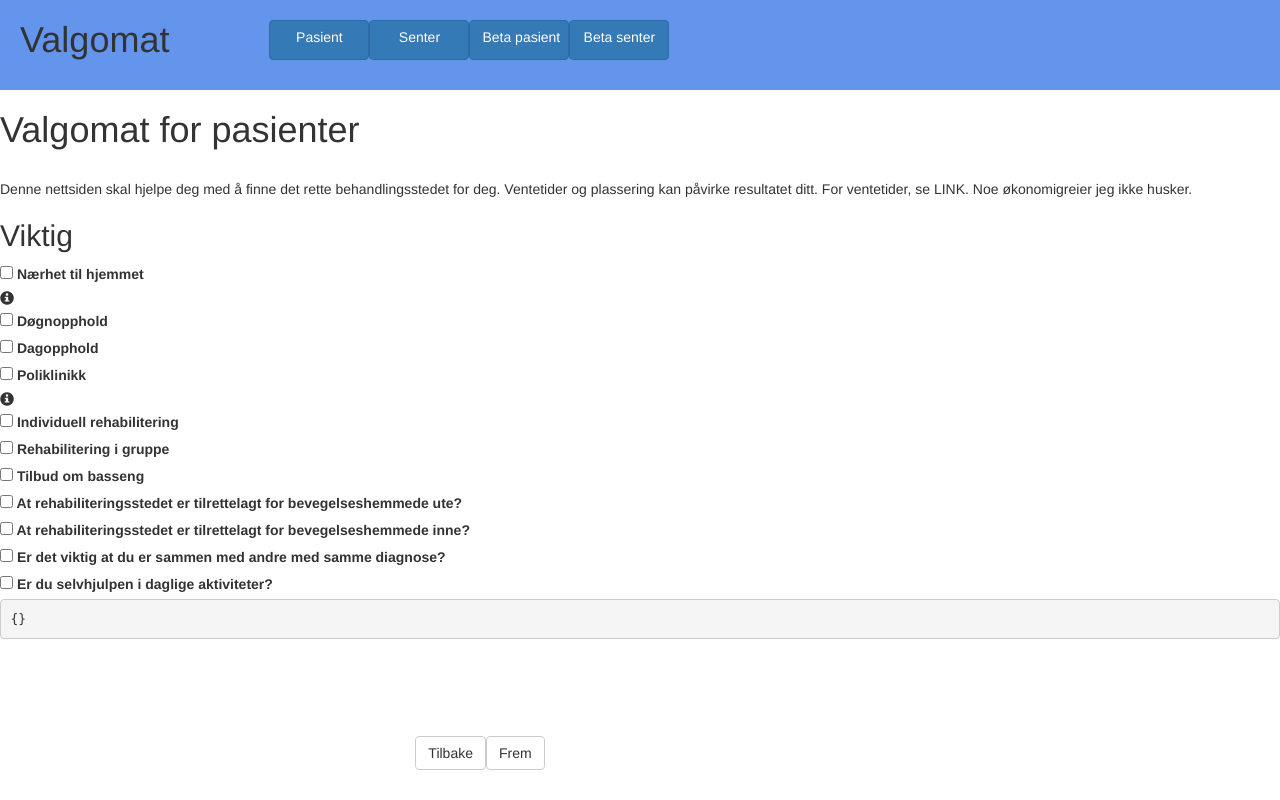
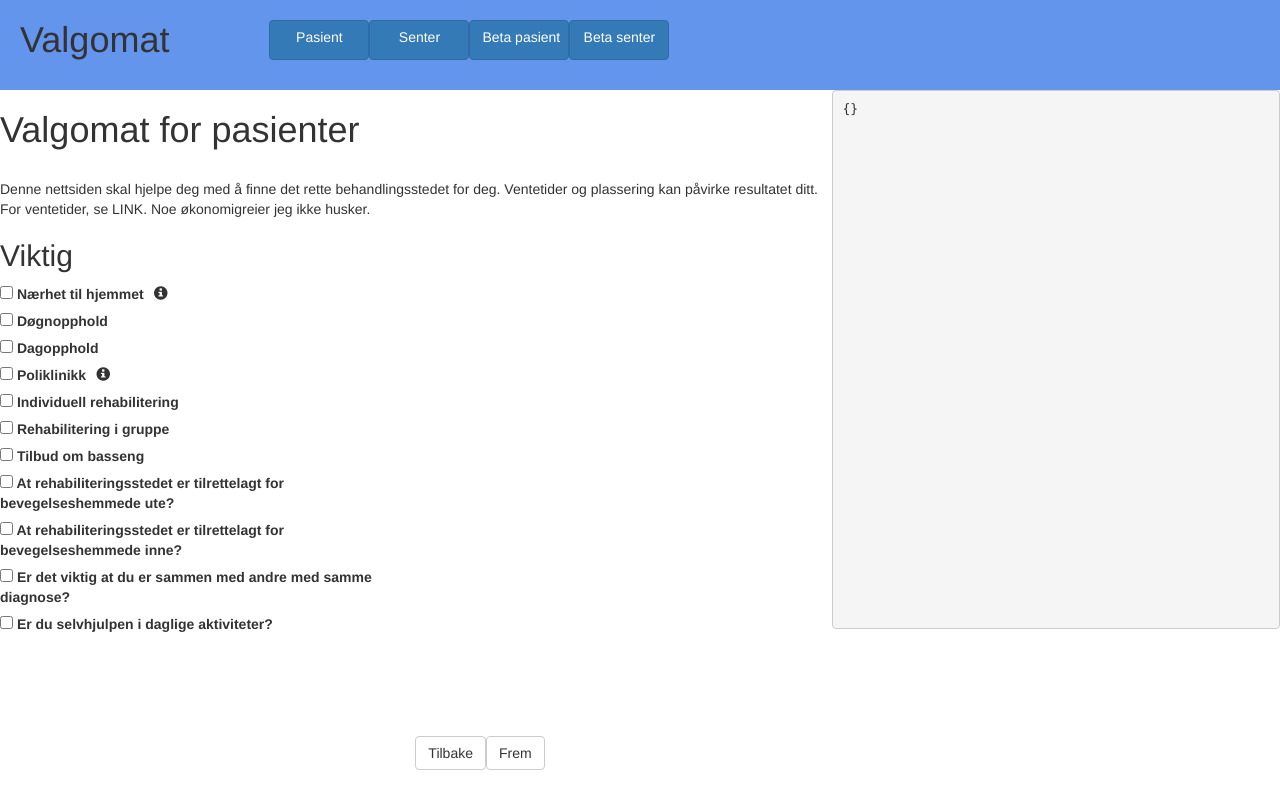
Before and after one commit to AndreDyrstad/react-valgomat, a React (Create React App) app: page /beta/patient in a window 1280 px wide. Built offline with nearby package versions, Linux system fonts and the light colour scheme.

Commit message:
Moved info icon a bit right

```diff
--- a/src/components/Forms.js
+++ b/src/components/Forms.js
@@ -22,7 +22,7 @@ class Forms extends Component {
             displayValue: 0,
         }
 
-        for(let k in center.questions) this.state.display.push("none");
+        for (let k in center.questions) this.state.display.push("none");
         this.state.display[0] = "block"
 
     }
@@ -33,14 +33,14 @@ class Forms extends Component {
         let index = this.state.displayValue;
 
         //Forward
-        if(value > 0 && index < item.length-1){
+        if (value > 0 && index < item.length - 1) {
             item[index] = "none";
             index++;
             item[index] = "block";
             this.setState({display: item, displayValue: index})
         }
         //Backward
-        else if(value < 0 && index > 0){
+        else if (value < 0 && index > 0) {
             item[index] = "none";
             index--;
             item[index] = "block";
@@ -79,7 +79,6 @@ class Forms extends Component {
     );
 
     infoBox = (header, text) => (
-        <div>
         <OverlayTrigger
             trigger={['hover', 'focus']}
             placement="right"
@@ -87,12 +86,11 @@ class Forms extends Component {
         >
             <Glyphicon glyph="glyphicon glyphicon-info-sign"/>
         </OverlayTrigger>
-        </div>
 
     );
 
-    getDone = () =>{
-        if(this.state.error) {
+    getDone = () => {
+        if (this.state.error) {
             return (
                 <div className="stick">
                     <Alert bsStyle="danger">
@@ -102,7 +100,7 @@ class Forms extends Component {
                 </div>
             )
         }
-        else{
+        else {
             return (
                 <div className="stick">
                     <Alert bsStyle="success">
@@ -120,7 +118,8 @@ class Forms extends Component {
                 <Alert bsStyle="danger">
                     <strong>Obs!</strong>
                     <p>Det ser ut som at serverene våre har gått ned. Vennligst prøv igjen senere.</p>
-                    <a href="http://valgomat.herokuapp.com/patient">Klikk her for å bytte til http (kan kanskje fikse problemet)</a>
+                    <a href="http://valgomat.herokuapp.com/patient">Klikk her for å bytte til http (kan kanskje fikse
+                        problemet)</a>
 
                 </Alert>
             </div>
@@ -144,9 +143,8 @@ class Forms extends Component {
                                     value={obj.value}
 
                                 />{' '}
+                                {obj.extra === undefined ? false : this.infoBox(obj.label, obj.extra)}
                             </label>
-                            {obj.extra === undefined ? false : this.infoBox(obj.label, obj.extra)}
-
                         </div>
 
                     )
@@ -177,8 +175,8 @@ class Forms extends Component {
                                     value="false"
                                 />{' '}
                                 Nei
+                                {obj.extra === undefined ? false : this.infoBox(obj.label, obj.extra)}
                             </label>
-                            {obj.extra === undefined ? false : this.infoBox(obj.label, obj.extra)}
                         </div>
 
                     )
@@ -195,8 +193,8 @@ class Forms extends Component {
                                 value={obj.value}
                             />{' '}
                             {obj.label}
+                            {obj.extra === undefined ? false : this.infoBox(obj.label, obj.extra)}
                         </label>
-                        {obj.extra === undefined ? false : this.infoBox(obj.label, obj.extra)}
                     </div>
                 )
             }
@@ -229,7 +227,9 @@ class Forms extends Component {
 
                                 <Button onClick={() => this.changeDisplay(-1)}>Tilbake</Button>
                                 <Button onClick={() => this.changeDisplay(1)}>Frem</Button>
-                                {this.state.displayValue === this.state.display.length -1 ?  <Button type="submit" bsStyle="primary" disabled={submitting || pristine}>Send</Button> : false}
+                                {this.state.displayValue === this.state.display.length - 1 ?
+                                    <Button type="submit" bsStyle="primary"
+                                            disabled={submitting || pristine}>Send</Button> : false}
 
                             </div>
                             <pre>{JSON.stringify(values, 0, 2)}</pre>
--- a/src/components/Forms2.js
+++ b/src/components/Forms2.js
@@ -4,6 +4,7 @@ import axios from "axios/index";
 import {Button, Popover, OverlayTrigger, Glyphicon, Alert} from 'react-bootstrap'
 import Recommendation from "./Recommendation";
 import patients from '../json/patients';
+
 class Forms extends Component {
 
     constructor(props) {
@@ -17,7 +18,7 @@ class Forms extends Component {
             displayValue: 0,
         };
 
-        for(let k in patients.questions) this.state.display.push("none");
+        for (let k in patients.questions) this.state.display.push("none");
         this.state.display[0] = "block"
     }
 
@@ -28,14 +29,14 @@ class Forms extends Component {
         let index = this.state.displayValue;
 
         //Forward
-        if(value > 0 && index < item.length-1){
+        if (value > 0 && index < item.length - 1) {
             item[index] = "none";
             index++;
             item[index] = "block";
             this.setState({display: item, displayValue: index})
         }
         //Backward
-        else if(value < 0 && index > 0){
+        else if (value < 0 && index > 0) {
             item[index] = "none";
             index--;
             item[index] = "block";
@@ -46,7 +47,10 @@ class Forms extends Component {
 
     onSubmit = async values => {
         //axios.post('http://localhost:5000/classify', values).then(res => this.setState({hasResponse: true, response: res.data}))
-        axios.post('http://modelling.hvl.no:8020/classify', values).then(res => this.setState({hasResponse: true, response: res.data}))
+        axios.post('http://modelling.hvl.no:8020/classify', values).then(res => this.setState({
+            hasResponse: true,
+            response: res.data
+        }))
     };
 
     getForm = () => (
@@ -60,7 +64,7 @@ class Forms extends Component {
             {Object.keys(patients.questions).map((zone, index) => {
                     let a = this.getForm2(zone);
                     return (
-                        <div className={"quest"} style={{display: this.state.display[index]}}  key={zone}>
+                        <div className={"quest"} style={{display: this.state.display[index]}} key={zone}>
                             <h2>{zone}</h2>
                             <div>{a}</div>
 
@@ -72,7 +76,6 @@ class Forms extends Component {
     );
 
     infoBox = (header, text) => (
-        <div>
         <OverlayTrigger
             trigger={['hover', 'focus']}
             placement="right"
@@ -80,7 +83,6 @@ class Forms extends Component {
         >
             <Glyphicon glyph="glyphicon glyphicon-info-sign"/>
         </OverlayTrigger>
-        </div>
 
     );
 
@@ -90,7 +92,8 @@ class Forms extends Component {
                 <Alert bsStyle="danger">
                     <strong>Obs!</strong>
                     <p>Det ser ut som at serverene våre har gått ned. Vennligst prøv igjen senere.</p>
-                    <a href="http://valgomat.herokuapp.com/patient">Klikk her for å bytte til http (kan kanskje fikse problemet)</a>
+                    <a href="http://valgomat.herokuapp.com/patient">Klikk her for å bytte til http (kan kanskje fikse
+                        problemet)</a>
 
                 </Alert>
             </div>
@@ -103,7 +106,7 @@ class Forms extends Component {
                 if (obj.type === "text") {
                     return (
 
-                        <div key={obj.label}>
+                        <div className={"question"} key={obj.label}>
                             <label>
                                 {obj.label}
                                 <Field
@@ -113,8 +116,8 @@ class Forms extends Component {
                                     value={obj.value}
                                     required
                                 />{' '}
+                                {obj.extra === undefined ? false : this.infoBox(obj.label, obj.extra)}
                             </label>
-                            {obj.extra === undefined ? false : this.infoBox(obj.label, obj.extra)}
                         </div>
 
                     )
@@ -124,7 +127,7 @@ class Forms extends Component {
                 if (obj.type === "radio") {
                     return (
 
-                        <div key={obj.label}>
+                        <div className={"question"} key={obj.label}>
                             <h3>{obj.label}</h3>
                             <label>
                                 <Field
@@ -146,8 +149,8 @@ class Forms extends Component {
                                     required
                                 />{' '}
                                 Nei
+                                {obj.extra === undefined ? false : this.infoBox(obj.label, obj.extra)}
                             </label>
-                            {obj.extra === undefined ? false : this.infoBox(obj.label, obj.extra)}
                         </div>
 
                     )
@@ -155,7 +158,7 @@ class Forms extends Component {
 
 
                 return (
-                    <div key={obj.label}>
+                    <div className={"question"} key={obj.label}>
                         <label>
                             <Field
                                 name={zone}
@@ -164,8 +167,8 @@ class Forms extends Component {
                                 value={obj.value}
                             />{' '}
                             {obj.label}
+                            {obj.extra === undefined ? false : this.infoBox(obj.label, obj.extra)}
                         </label>
-                        {obj.extra === undefined ? false : this.infoBox(obj.label, obj.extra)}
                     </div>
                 )
             }
@@ -190,17 +193,22 @@ class Forms extends Component {
                         render={({handleSubmit, form, submitting, pristine, values}) => (
 
                             <form onSubmit={handleSubmit}>
+                                <div className={"test"}>
 
+                                    <div className={"screen"}>
                                         {this.state.files !== undefined ? this.getError() : this.getForm()}
-
+                                    </div>
                                     <div className="buttons">
 
                                         <Button onClick={() => this.changeDisplay(-1)}>Tilbake</Button>
                                         <Button onClick={() => this.changeDisplay(1)}>Frem</Button>
-                                    {this.state.displayValue === this.state.display.length -1 ?  <Button type="submit" bsStyle="primary" disabled={submitting || pristine}>Send</Button> : false}
+                                        {this.state.displayValue === this.state.display.length - 1 ?
+                                            <Button type="submit" bsStyle="primary"
+                                                    disabled={submitting || pristine}>Send</Button> : false}
 
                                     </div>
                                     <pre>{JSON.stringify(values, 0, 2)}</pre>
+                                </div>
                             </form>
                         )}
                     />
@@ -208,7 +216,7 @@ class Forms extends Component {
                 </div>
             )
         } else {
-            return(
+            return (
                 <div>
                     <p>{this.state.response.center}</p>
                     <Recommendation data={this.state.response}/>
--- a/src/css/New.css
+++ b/src/css/New.css
@@ -5,3 +5,19 @@
 .quest:nth-child(odd) {
 
 }
+
+.test{
+    display: flex;
+    flex-direction: row;
+}
+
+.screen{
+    width: 65vw;
+}
+pre{
+    width: 35vw;
+}
+
+span{
+    padding-left: 10px;
+}
--- a/src/json/patients.json
+++ b/src/json/patients.json
@@ -204,7 +204,7 @@
         "type": "checkbox"
       }
     ],
-    "Nevn opp til tre problemstilliger som er mindre viktig for deg": [
+    "Nevn opp til tre mindre viktige problemstilliger": [
       {
         "label": "Arm-/håndfunksjon",
         "value": "arm/hånd",
```
Lines whose indentation alone changed are shown as unchanged.
